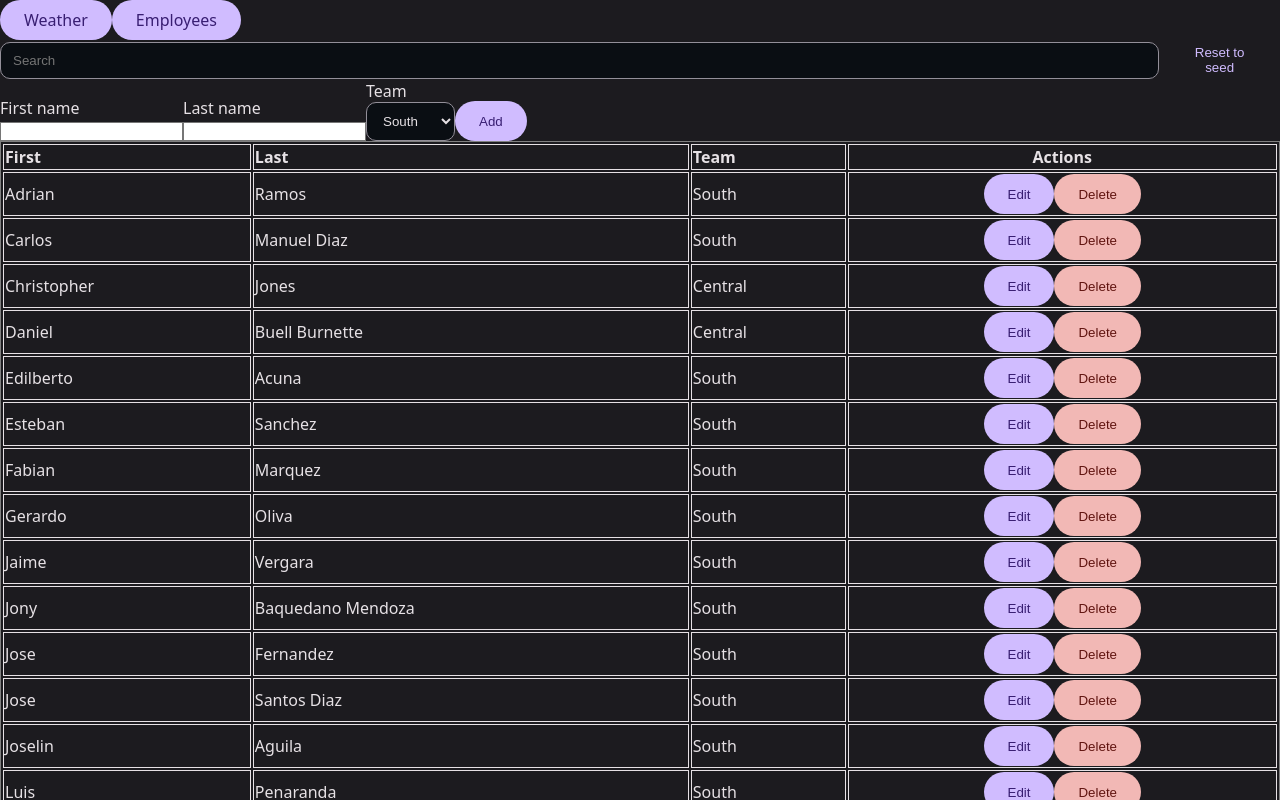
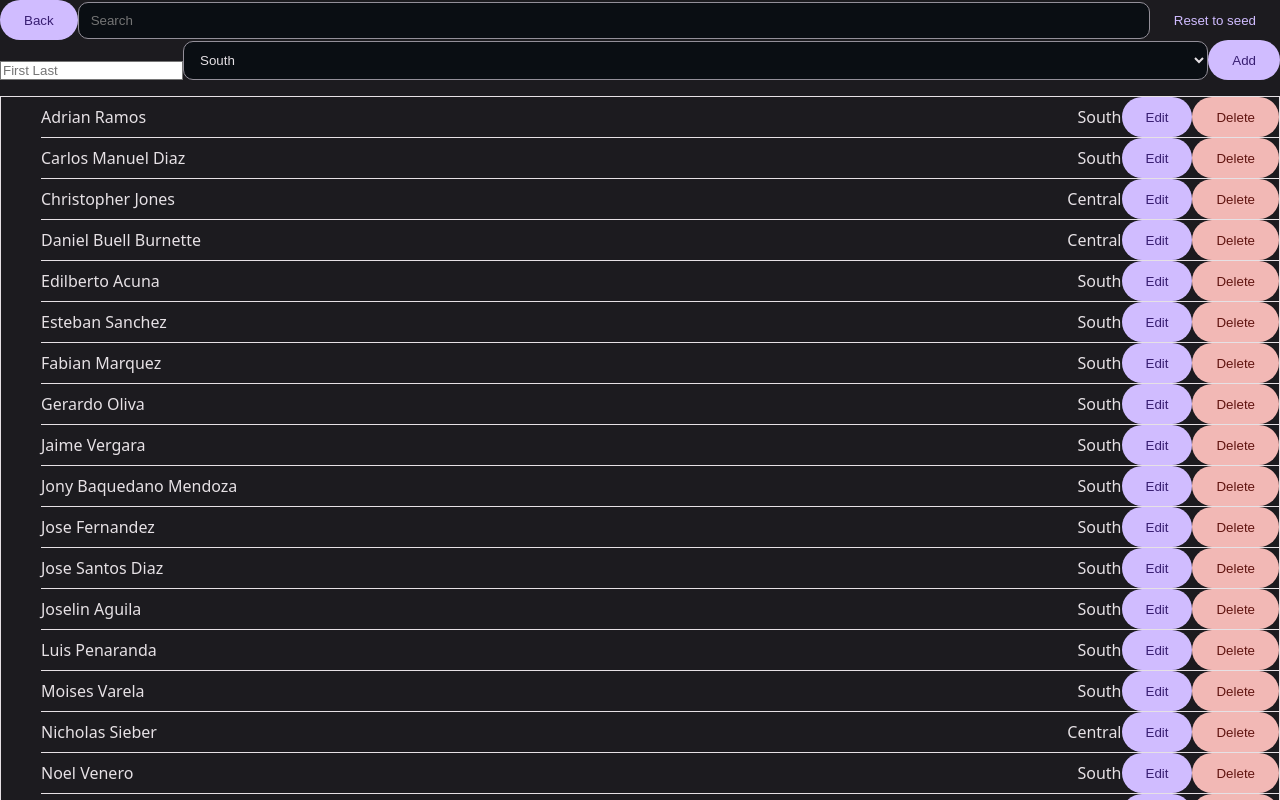
Before and after one commit to Killswit3h/my-calendar, a Next.js app: page /employees in a window 1280 px wide. Shown: the top 800 px of the page. Built offline with nearby package versions, Linux system fonts and the light colour scheme.

Commit message:
Revise employees navigation and list

```diff
--- a/src/app/employees/page.tsx
+++ b/src/app/employees/page.tsx
@@ -1,6 +1,7 @@
 "use client";
 
 import { useState } from "react";
+import { useRouter } from "next/navigation";
 import {
   getEmployees,
   addEmployee,
@@ -14,30 +15,28 @@ import {
 export default function EmployeesPage() {
   const [employees, setEmployees] = useState<Employee[]>(getEmployees());
   const [search, setSearch] = useState("");
-
-  const [firstName, setFirstName] = useState("");
-  const [lastName, setLastName] = useState("");
+  const [quick, setQuick] = useState("");
   const [team, setTeam] = useState<Team>("South");
-
   const [editing, setEditing] = useState<string | null>(null);
   const [editFirst, setEditFirst] = useState("");
   const [editLast, setEditLast] = useState("");
   const [editTeam, setEditTeam] = useState<Team>("South");
+  const router = useRouter();
 
   const refresh = () => setEmployees(getEmployees());
 
   const filtered = employees.filter((e) =>
-    `${e.firstName} ${e.lastName}`
-      .toLowerCase()
-      .includes(search.toLowerCase())
+    `${e.firstName} ${e.lastName}`.toLowerCase().includes(search.toLowerCase())
   );
 
-  function handleAdd(e: React.FormEvent) {
+  function handleQuickAdd(e: React.FormEvent) {
     e.preventDefault();
-    if (!firstName.trim() || !lastName.trim()) return;
-    addEmployee({ firstName: firstName.trim(), lastName: lastName.trim(), team });
-    setFirstName("");
-    setLastName("");
+    const parts = quick.trim().split(/\s+/);
+    if (parts.length < 2) return;
+    const [first, ...rest] = parts;
+    const last = rest.join(" ");
+    addEmployee({ firstName: first, lastName: last, team });
+    setQuick("");
     setTeam("South");
     refresh();
   }
@@ -70,105 +69,70 @@ export default function EmployeesPage() {
   }
 
   return (
-    <main className="p-4 space-y-6">
-      <div className="flex justify-between items-center">
+    <main className="p-4 space-y-4 max-w-xl mx-auto">
+      <div className="flex items-center gap-2">
+        <button className="btn" onClick={() => router.back()}>Back</button>
         <input
           type="text"
           placeholder="Search"
           value={search}
           onChange={(e) => setSearch(e.target.value)}
-          className="border px-2 py-1 rounded"
+          className="border px-3 py-2 rounded flex-1"
         />
-        <button className="btn ghost" onClick={reset}>Reset to seed</button>
+        <button className="btn ghost ml-auto" onClick={reset}>Reset to seed</button>
       </div>
-      <form onSubmit={handleAdd} className="flex flex-wrap gap-2 items-end">
-        <div>
-          <label className="block text-sm mb-1">First name</label>
+      <form onSubmit={handleQuickAdd} className="flex gap-2 items-end">
         <input
-            className="border px-2 py-1 rounded"
-            value={firstName}
-            onChange={(e) => setFirstName(e.target.value)}
+          className="border px-3 py-2 rounded flex-1"
+          placeholder="First Last"
+          value={quick}
+          onChange={(e) => setQuick(e.target.value)}
         />
-        </div>
-        <div>
-          <label className="block text-sm mb-1">Last name</label>
-          <input
-            className="border px-2 py-1 rounded"
-            value={lastName}
-            onChange={(e) => setLastName(e.target.value)}
-          />
-        </div>
-        <div>
-          <label className="block text-sm mb-1">Team</label>
         <select
-            className="border px-2 py-1 rounded"
+          className="border rounded px-3 py-2"
           value={team}
           onChange={(e) => setTeam(e.target.value as Team)}
         >
           <option value="South">South</option>
           <option value="Central">Central</option>
         </select>
-        </div>
         <button type="submit" className="btn primary">Add</button>
       </form>
-      <table className="w-full border">
-        <thead>
-          <tr className="bg-gray-100">
-            <th className="border px-2 py-1 text-left">First</th>
-            <th className="border px-2 py-1 text-left">Last</th>
-            <th className="border px-2 py-1 text-left">Team</th>
-            <th className="border px-2 py-1">Actions</th>
-          </tr>
-        </thead>
-        <tbody>
+      <ul className="bg-white rounded border divide-y">
         {filtered.map((e) => (
-            <tr key={e.id} className="border-t">
-              {editing === e.id ? (
-                <>
-                  <td className="border px-2 py-1">
+          editing === e.id ? (
+            <li key={e.id} className="p-2 flex items-center gap-2">
               <input
-                      className="border px-1 py-0.5 rounded w-full"
+                className="border rounded px-2 py-1 flex-1"
                 value={editFirst}
                 onChange={(ev) => setEditFirst(ev.target.value)}
               />
-                  </td>
-                  <td className="border px-2 py-1">
               <input
-                      className="border px-1 py-0.5 rounded w-full"
+                className="border rounded px-2 py-1 flex-1"
                 value={editLast}
                 onChange={(ev) => setEditLast(ev.target.value)}
               />
-                  </td>
-                  <td className="border px-2 py-1">
               <select
-                      className="border px-1 py-0.5 rounded w-full"
+                className="border rounded px-2 py-1"
                 value={editTeam}
                 onChange={(ev) => setEditTeam(ev.target.value as Team)}
               >
                 <option value="South">South</option>
                 <option value="Central">Central</option>
               </select>
-                  </td>
-                  <td className="border px-2 py-1 space-x-2 text-center">
               <button className="btn" onClick={() => saveEdit(e.id)}>Save</button>
               <button className="btn ghost" onClick={cancelEdit}>Cancel</button>
-                  </td>
-                </>
+            </li>
           ) : (
-                <>
-                  <td className="border px-2 py-1">{e.firstName}</td>
-                  <td className="border px-2 py-1">{e.lastName}</td>
-                  <td className="border px-2 py-1">{e.team}</td>
-                  <td className="border px-2 py-1 space-x-2 text-center">
+            <li key={e.id} className="p-2 flex items-center gap-2">
+              <span className="flex-1">{e.firstName} {e.lastName}</span>
+              <span className="text-sm text-gray-500 w-20">{e.team}</span>
               <button className="btn" onClick={() => startEdit(e)}>Edit</button>
               <button className="btn danger" onClick={() => remove(e.id)}>Delete</button>
-                  </td>
-                </>
-              )}
-            </tr>
+            </li>
+          )
         ))}
-        </tbody>
-      </table>
+      </ul>
     </main>
   );
 }
--- a/src/app/layout.tsx
+++ b/src/app/layout.tsx
@@ -1,7 +1,6 @@
 import type { Metadata } from "next";
 import "./globals.css";
 import 'leaflet/dist/leaflet.css';
-import Header from "../components/Header";
 
 export const metadata: Metadata = {
   title: "GFC Calendar",
@@ -12,7 +11,6 @@ export default function RootLayout({ children }: { children: React.ReactNode })
   return (
     <html lang="en">
       <body>
-        <Header />
         {children}
       </body>
     </html>
--- a/src/components/CalendarWithData.tsx
+++ b/src/components/CalendarWithData.tsx
@@ -1,6 +1,7 @@
 'use client';
 
 import { useCallback, useEffect, useMemo, useRef, useState, FormEvent, TouchEvent } from 'react';
+import { useRouter } from 'next/navigation';
 import FullCalendar from '@fullcalendar/react';
 import dayGridPlugin from '@fullcalendar/daygrid';
 import interactionPlugin from '@fullcalendar/interaction';
@@ -47,6 +48,7 @@ const IconTicket = (props: any) => (
 );
 
 export default function CalendarWithData({ calendarId, initialYear, initialMonth0 }: Props) {
+  const router = useRouter();
   const initialDate = useMemo(() => {
     const now = new Date();
     const y = Number.isFinite(initialYear as any) ? Number(initialYear) : now.getUTCFullYear();
@@ -845,6 +847,13 @@ export default function CalendarWithData({ calendarId, initialYear, initialMonth
           </div>
           <button className="btn" onClick={() => setHolidayDialog(true)}>Holidays</button>
           <button className="btn" onClick={() => setWeatherDialog(true)}>Weather</button>
+          <button
+            type="button"
+            className="btn ml-auto"
+            onClick={() => router.push('/employees')}
+          >
+            Employees
+          </button>
         </div>
       </div>
 
--- a/src/components/Header.tsx
+++ /dev/null
@@ -1,14 +0,0 @@
-"use client";
-
-import Link from "next/link";
-
-export default function Header() {
-  return (
-    <header className="p-4 bg-gray-100">
-      <nav className="flex gap-4">
-        <Link href="/weather" className="btn">Weather</Link>
-        <Link href="/employees" className="btn">Employees</Link>
-      </nav>
-    </header>
-  );
-}
```
Lines whose indentation alone changed are shown as unchanged.
